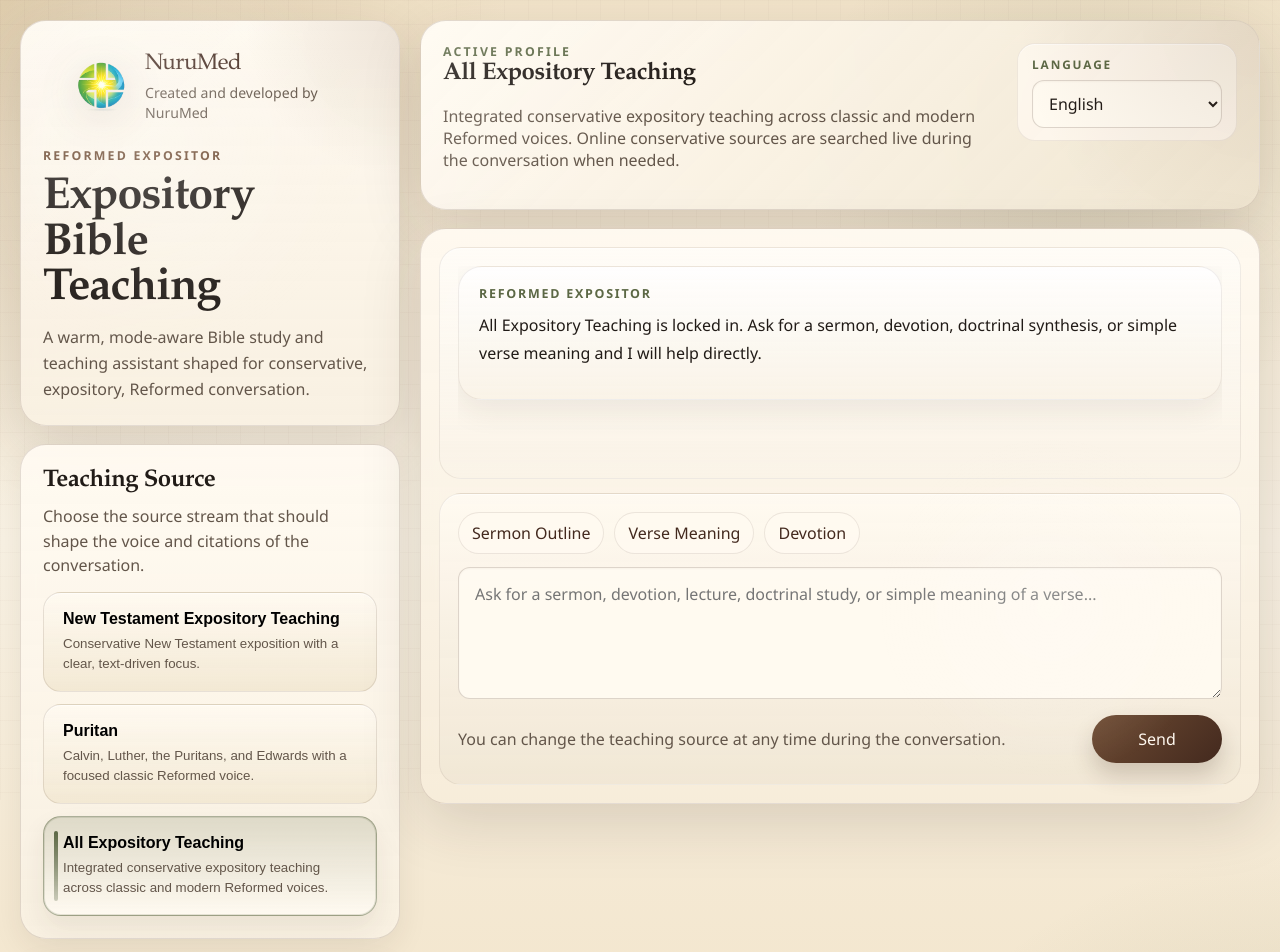
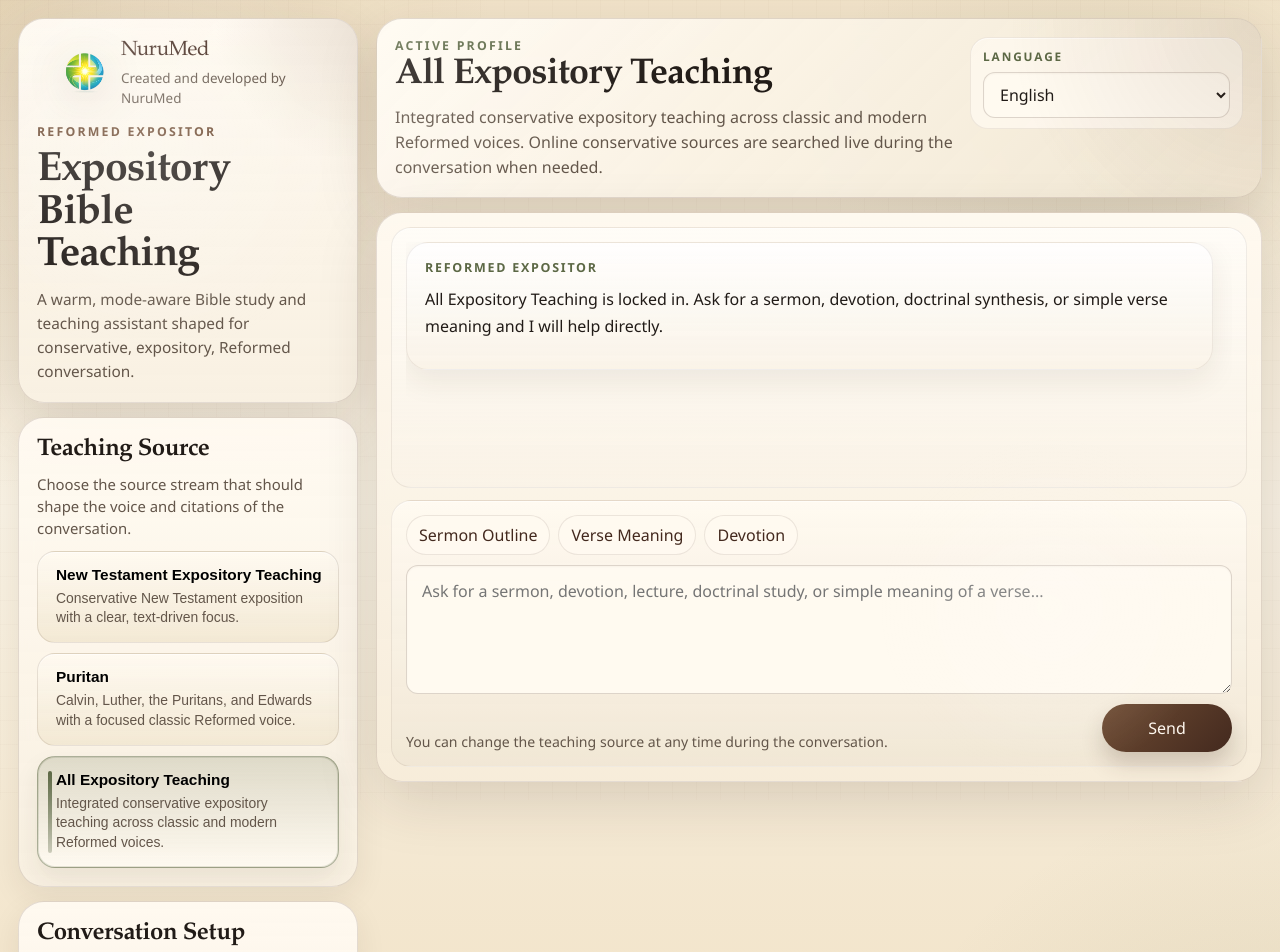
Before and after one commit to Drhany77/expository-bible-teaching, a website: page public/index.html in a window 1280 px wide. Shown: the top 952 px of the page. Drawn offline with Linux system fonts and the light colour scheme; no server answers.

Commit message:
Polish layout composition

```diff
--- a/public/styles.css
+++ b/public/styles.css
@@ -28,9 +28,9 @@
   font-family: "Avenir Next", "Segoe UI", sans-serif;
   color: var(--ink);
   background:
-    radial-gradient(circle at top left, rgba(173, 144, 97, 0.28), transparent 28%),
-    radial-gradient(circle at 85% 12%, rgba(92, 104, 69, 0.12), transparent 18%),
-    radial-gradient(circle at bottom right, rgba(92, 104, 69, 0.2), transparent 24%),
+    radial-gradient(circle at top left, rgba(173, 144, 97, 0.2), transparent 28%),
+    radial-gradient(circle at 85% 12%, rgba(92, 104, 69, 0.08), transparent 18%),
+    radial-gradient(circle at bottom right, rgba(92, 104, 69, 0.12), transparent 24%),
     linear-gradient(180deg, #f2e4ca 0%, #f8f1e3 42%, #f0dfc0 100%);
 }
 
@@ -40,8 +40,8 @@
   inset: 0;
   pointer-events: none;
   background-image:
-    linear-gradient(rgba(67, 41, 30, 0.02) 1px, transparent 1px),
-    linear-gradient(90deg, rgba(67, 41, 30, 0.02) 1px, transparent 1px);
+    linear-gradient(rgba(67, 41, 30, 0.014) 1px, transparent 1px),
+    linear-gradient(90deg, rgba(67, 41, 30, 0.014) 1px, transparent 1px);
   background-size: 24px 24px;
 }
 
@@ -58,11 +58,12 @@
 .app-shell {
   position: relative;
   display: grid;
-  grid-template-columns: minmax(320px, 380px) 1fr;
-  gap: 20px;
-  padding: 20px;
-  max-width: 1560px;
+  grid-template-columns: 340px minmax(0, 1fr);
+  gap: 18px;
+  padding: 18px;
+  max-width: 1520px;
   margin: 0 auto;
+  min-height: calc(100vh - 36px);
   align-items: start;
 }
 
@@ -70,17 +71,18 @@
 .main-column {
   display: flex;
   flex-direction: column;
-  gap: 18px;
+  gap: 14px;
 }
 
 .sidebar {
   position: sticky;
-  top: 20px;
+  top: 18px;
   align-self: start;
 }
 
 .main-column {
   min-width: 0;
+  min-height: calc(100vh - 36px);
 }
 
 .brand-card,
@@ -92,12 +94,13 @@
   background: linear-gradient(180deg, rgba(255, 250, 241, 0.96), rgba(249, 241, 227, 0.88));
   backdrop-filter: blur(10px);
   box-shadow: var(--shadow);
+  overflow: hidden;
 }
 
 .brand-card,
 .panel,
 .hero-card {
-  padding: 22px;
+  padding: 18px;
 }
 
 .brand-card,
@@ -127,22 +130,22 @@
 
 .brand-card h1 {
   margin-top: 0;
-  font-size: clamp(1.95rem, 3.5vw, 2.95rem);
-  line-height: 1.02;
+  font-size: clamp(1.8rem, 3.2vw, 2.7rem);
+  line-height: 1.04;
   max-width: 10ch;
 }
 
 .brand-header {
   display: flex;
-  gap: 14px;
-  align-items: flex-start;
-  margin-bottom: 16px;
+  gap: 12px;
+  align-items: center;
+  margin-bottom: 14px;
 }
 
 .brand-logo {
   display: block;
-  width: 88px;
-  min-width: 88px;
+  width: 72px;
+  min-width: 72px;
   height: auto;
   object-fit: contain;
   filter: drop-shadow(0 8px 20px rgba(67, 41, 30, 0.16));
@@ -158,7 +161,7 @@
 .brand-name {
   margin: 0;
   font-family: "Iowan Old Style", "Palatino Linotype", "Book Antiqua", Palatino, serif;
-  font-size: 1.4rem;
+  font-size: 1.28rem;
   letter-spacing: -0.02em;
   color: var(--oak-deep);
 }
@@ -173,13 +176,13 @@
 }
 
 .brand-eyebrow {
-  margin-bottom: 12px;
+  margin-bottom: 10px;
   color: var(--oak);
 }
 
 .brand-credit {
   margin: 0;
-  font-size: 0.88rem;
+  font-size: 0.84rem;
   color: var(--muted);
   line-height: 1.45;
 }
@@ -194,12 +197,13 @@
 }
 
 .lead {
-  margin: 12px 0 0;
-  line-height: 1.62;
+  margin: 10px 0 0;
+  line-height: 1.56;
+  font-size: 0.96rem;
 }
 
 .panel-head {
-  margin-bottom: 14px;
+  margin-bottom: 12px;
 }
 
 .panel {
@@ -208,18 +212,19 @@
 
 .panel-head p {
   margin: 8px 0 0;
-  line-height: 1.55;
+  line-height: 1.48;
+  font-size: 0.93rem;
 }
 
 .mode-grid {
   display: grid;
-  gap: 12px;
+  gap: 10px;
 }
 
 .mode-button {
   width: 100%;
   position: relative;
-  padding: 17px 17px 17px 19px;
+  padding: 14px 15px 14px 18px;
   border: 1px solid rgba(67, 41, 30, 0.12);
   border-radius: var(--radius-md);
   background: linear-gradient(180deg, rgba(255, 250, 241, 0.98), rgba(241, 230, 207, 0.82));
@@ -244,14 +249,15 @@
 .mode-button strong,
 .library-card strong {
   display: block;
-  font-size: 1rem;
-  margin-bottom: 6px;
+  font-size: 0.96rem;
+  margin-bottom: 5px;
 }
 
 .mode-button span,
 .library-card span {
   display: block;
-  line-height: 1.5;
+  line-height: 1.42;
+  font-size: 0.87rem;
   color: var(--muted);
 }
 
@@ -280,7 +286,7 @@
 }
 
 .field select {
-  min-height: 52px;
+  min-height: 48px;
 }
 
 .source-badge {
@@ -306,7 +312,7 @@
   border: 1px solid rgba(67, 41, 30, 0.18);
   border-radius: var(--radius-sm);
   background: rgba(255, 250, 241, 0.96);
-  padding: 14px 16px;
+  padding: 13px 15px;
   font: inherit;
   color: var(--ink);
   box-shadow: inset 0 1px 2px rgba(67, 41, 30, 0.04);
@@ -314,8 +320,8 @@
 
 textarea {
   resize: vertical;
-  min-height: 96px;
-  line-height: 1.6;
+  min-height: 88px;
+  line-height: 1.58;
 }
 
 .ghost-button,
@@ -336,7 +342,8 @@
 }
 
 .sidebar #newConversationButton {
-  margin-top: 14px;
+  margin-top: 12px;
+  width: 100%;
 }
 
 .primary-button {
@@ -416,11 +423,21 @@
 }
 
 .hero-card {
-  display: flex;
-  justify-content: space-between;
-  gap: 18px;
+  display: grid;
+  grid-template-columns: minmax(0, 1fr) auto;
+  gap: 16px;
   align-items: flex-start;
   background: linear-gradient(135deg, rgba(255, 250, 241, 0.98), rgba(242, 232, 212, 0.88));
+}
+
+#profileTitle {
+  font-size: clamp(1.7rem, 2.8vw, 2.25rem);
+}
+
+#profileSummary {
+  margin: 8px 0 0;
+  max-width: 68ch;
+  line-height: 1.55;
 }
 
 .hero-badges {
@@ -433,8 +450,8 @@
   display: flex;
   flex-direction: column;
   gap: 8px;
-  min-width: 220px;
-  padding: 12px 14px;
+  min-width: 190px;
+  padding: 10px 12px;
   border-radius: var(--radius-md);
   background: rgba(255, 250, 241, 0.72);
   border: 1px solid rgba(67, 41, 30, 0.08);
@@ -451,7 +468,7 @@
 
 .hero-select select {
   min-width: 0;
-  padding: 11px 12px;
+  padding: 10px 12px;
 }
 
 .badge {
@@ -465,19 +482,20 @@
 }
 
 .chat-panel {
-  padding: 18px;
+  padding: 14px;
   display: flex;
   flex-direction: column;
-  gap: 14px;
+  gap: 12px;
   min-width: 0;
-  min-height: min(72vh, 760px);
+  min-height: 0;
+  flex: 1;
   background:
     linear-gradient(180deg, rgba(255, 250, 241, 0.96), rgba(246, 236, 218, 0.92));
 }
 
 .conversation-shell {
-  padding: 18px;
-  border-radius: 22px;
+  padding: 14px;
+  border-radius: 20px;
   background: linear-gradient(180deg, rgba(255, 255, 255, 0.5), rgba(250, 243, 231, 0.78));
   border: 1px solid rgba(67, 41, 30, 0.08);
   box-shadow: inset 0 1px 0 rgba(255, 255, 255, 0.5);
@@ -489,16 +507,18 @@
 .message-list {
   display: flex;
   flex-direction: column;
-  gap: 14px;
+  gap: 12px;
   flex: 1;
   min-height: 0;
   overflow: auto;
+  padding-right: 4px;
+  scrollbar-gutter: stable;
 }
 
 .message {
   max-width: min(860px, 100%);
-  padding: 18px 20px;
-  border-radius: 24px;
+  padding: 16px 18px;
+  border-radius: 22px;
   border: 1px solid rgba(67, 41, 30, 0.08);
   background: linear-gradient(180deg, rgba(255, 255, 255, 0.88), rgba(250, 243, 231, 0.82));
   box-shadow: var(--shadow-soft);
@@ -524,7 +544,7 @@
 
 .message-body {
   white-space: pre-wrap;
-  line-height: 1.72;
+  line-height: 1.66;
 }
 
 .message-citations {
@@ -552,10 +572,10 @@
 .composer {
   display: flex;
   flex-direction: column;
-  gap: 13px;
-  padding: 18px;
+  gap: 10px;
+  padding: 14px;
   border: 1px solid rgba(67, 41, 30, 0.08);
-  border-radius: 22px;
+  border-radius: 20px;
   background: linear-gradient(180deg, rgba(255, 250, 241, 0.98), rgba(241, 231, 213, 0.92));
   box-shadow: inset 0 1px 0 rgba(255, 255, 255, 0.55);
 }
@@ -563,11 +583,11 @@
 .starter-row {
   display: flex;
   flex-wrap: wrap;
-  gap: 10px;
+  gap: 8px;
 }
 
 .starter {
-  padding: 10px 14px;
+  padding: 9px 13px;
   background: rgba(255, 250, 241, 0.94);
   color: var(--oak-deep);
   box-shadow: inset 0 0 0 1px rgba(67, 41, 30, 0.1);
@@ -577,7 +597,14 @@
   display: flex;
   justify-content: space-between;
   gap: 12px;
-  align-items: center;
+  align-items: flex-end;
+}
+
+.helper-text {
+  margin: 0;
+  max-width: 70%;
+  font-size: 0.88rem;
+  line-height: 1.45;
 }
 
 .send-button {
@@ -616,6 +643,7 @@
   .app-shell {
     grid-template-columns: 1fr;
     padding: 16px;
+    min-height: auto;
   }
 
   .sidebar {
@@ -644,7 +672,11 @@
   }
 
   .brand-logo {
-    width: 78px;
-    min-width: 78px;
+    width: 74px;
+    min-width: 74px;
+  }
+
+  .helper-text {
+    max-width: none;
   }
 }
```
